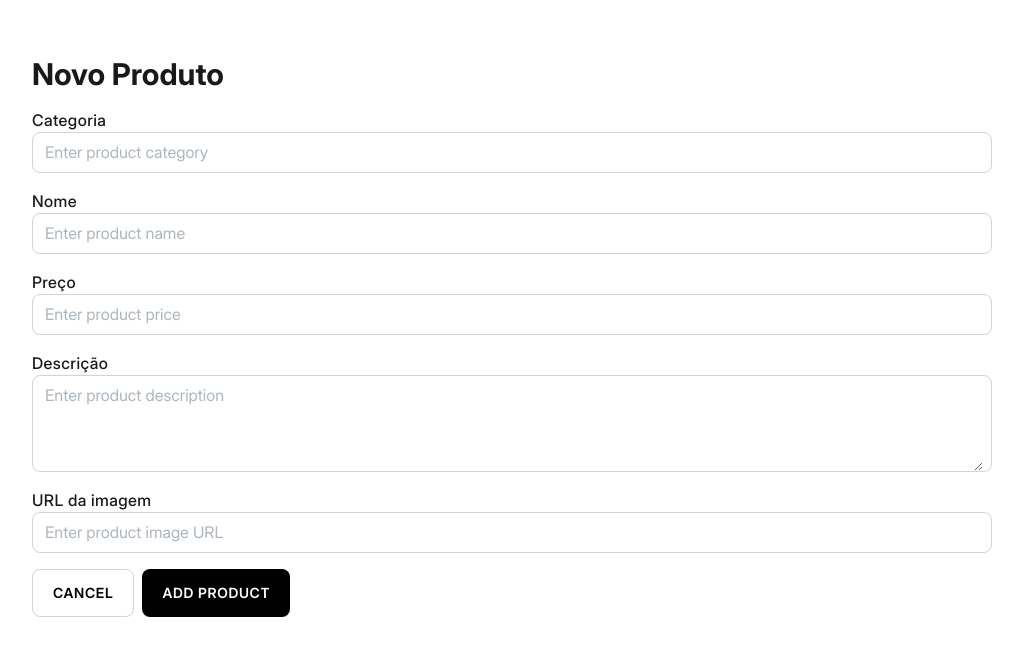
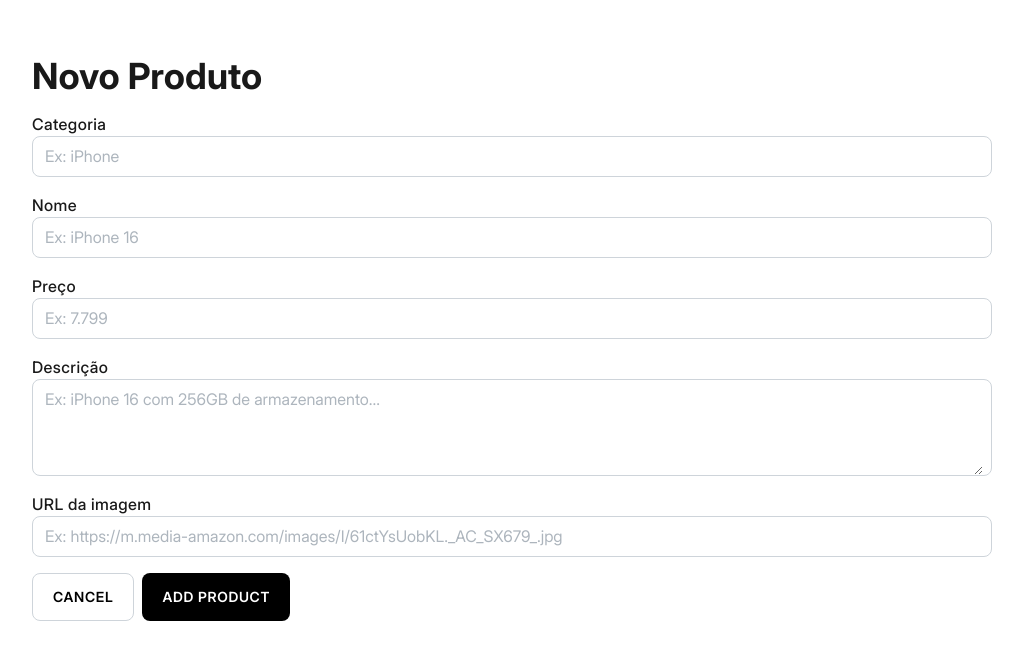
Before and after one commit to martins87/tc-frontend, a Next.js app: page /products/new in a window 1280 px wide. Shown: the top 660 px of the page, without its empty margins (128-1151 px from the left). Built offline with nearby package versions, Linux system fonts and the light colour scheme.

Commit message:
edit styling

```diff
--- a/app/(pages)/products/new/page.tsx
+++ b/app/(pages)/products/new/page.tsx
@@ -41,41 +41,33 @@ const NewProductPage = () => {
 
   return (
     <Container className="my-10">
-      <Typography className="w-full mr-auto text-3xl my-4" weight="600">
+      <Typography className="w-full mr-auto text-4xl my-4" weight="600">
         Novo Produto
       </Typography>
       <Centered className="gap-y-4" direction="col">
         <InputWrapper label="Categoria">
           <Input
-            placeholder="Enter product category"
+            placeholder="Ex: iPhone"
             value={category}
             setValue={setCategory}
           />
         </InputWrapper>
         <InputWrapper label="Nome">
-          <Input
-            placeholder="Enter product name"
-            value={name}
-            setValue={setName}
-          />
+          <Input placeholder="Ex: iPhone 16" value={name} setValue={setName} />
         </InputWrapper>
         <InputWrapper label="Preço">
-          <Input
-            placeholder="Enter product price"
-            value={price}
-            setValue={setPrice}
-          />
+          <Input placeholder="Ex: 7.799" value={price} setValue={setPrice} />
         </InputWrapper>
         <InputWrapper label="Descrição">
           <Textarea
-            placeholder="Enter product description"
+            placeholder="Ex: iPhone 16 com 256GB de armazenamento..."
             value={description}
             setValue={setDescription}
           />
         </InputWrapper>
         <InputWrapper label="URL da imagem">
           <Input
-            placeholder="Enter product image URL"
+            placeholder="Ex: https://m.media-amazon.com/images/I/61ctYsUobKL._AC_SX679_.jpg"
             value={imageURL}
             setValue={setImageURL}
           />
--- a/app/page.tsx
+++ b/app/page.tsx
@@ -10,7 +10,7 @@ import AddProductButton from "./components/AddProductButton";
 export default function Home() {
   return (
     <Container className="my-10">
-      <Typography className="w-full mr-auto text-3xl my-4 " weight="600">
+      <Typography className="w-full mr-auto text-4xl my-4" weight="600">
         Produtos
       </Typography>
       <Centered className="mb-10">
```
